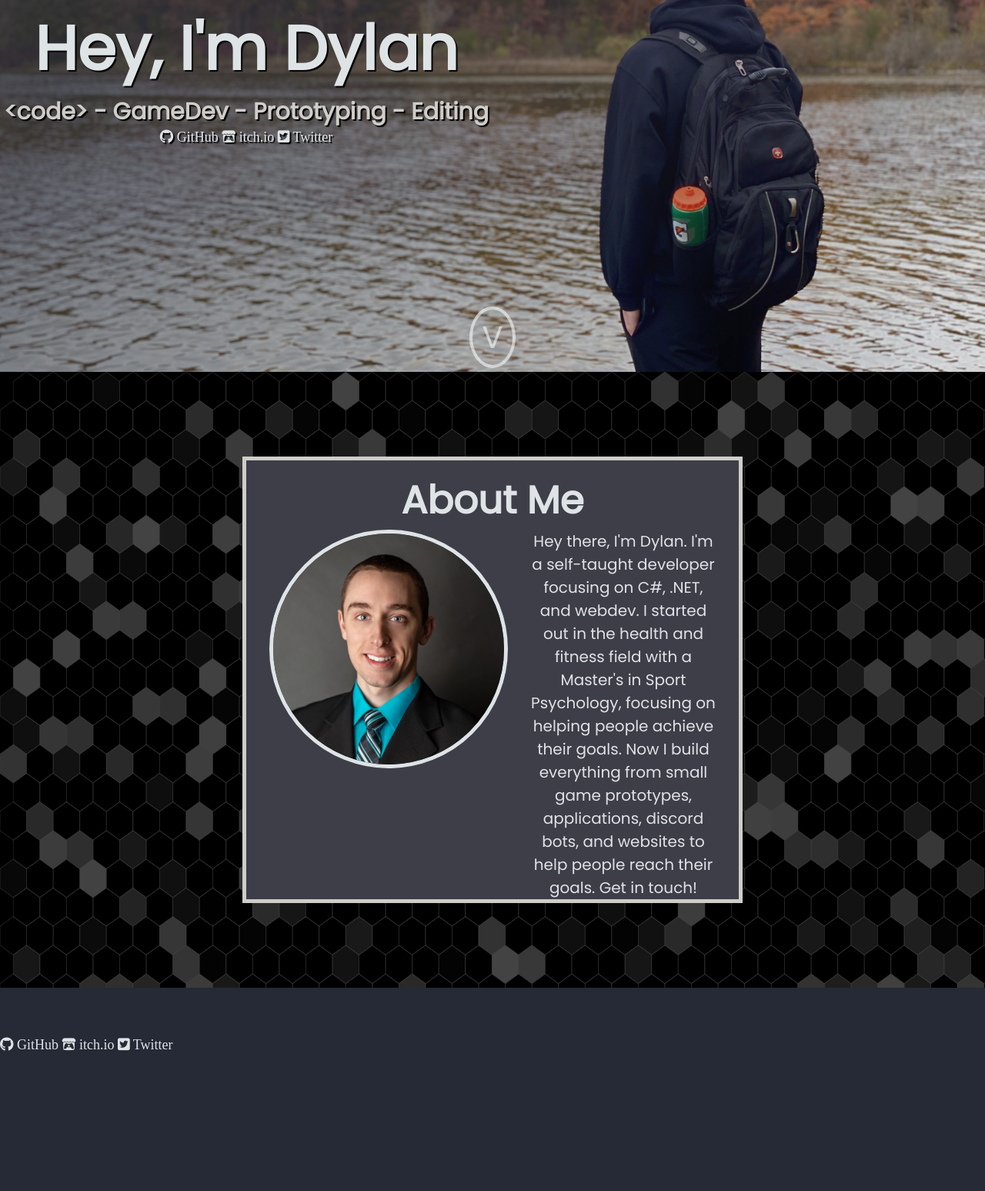
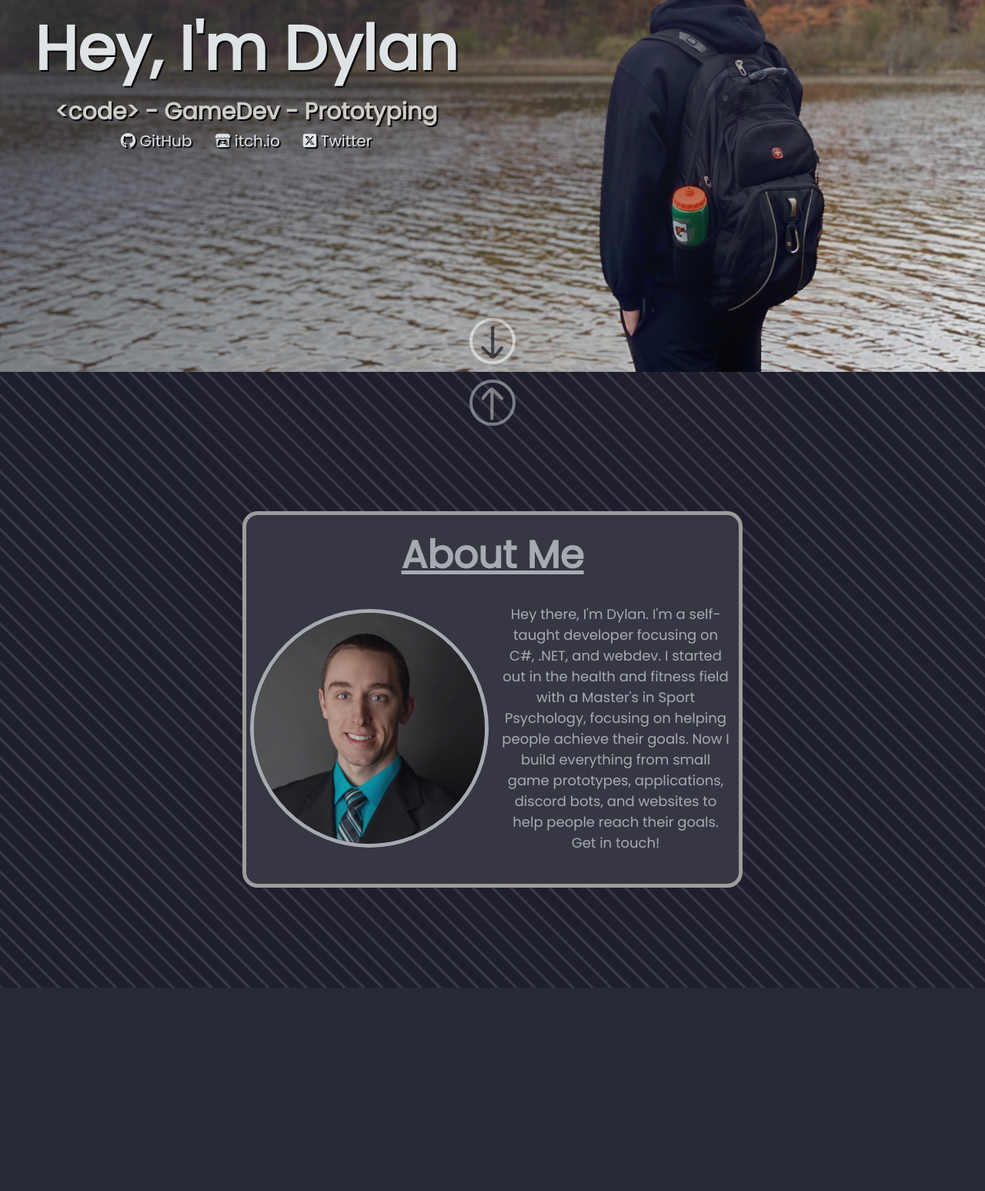
Before and after one commit to dmdylan/PersonalPortfolio, a plain HTML site: page portfolio-webpage.html in a window 1280 px wide. Shown: the part 317-1864 px from the top of the page at 77% size. After the commit the page ends 1600 px from the top, so only its background shows below. Drawn offline with Linux system fonts and the light colour scheme.

Commit message:
About me section and icons
Updated about me spacing, background, and size. Removed contact section and added icons to home page.

```diff
--- a/portfolio-webpage.html
+++ b/portfolio-webpage.html
@@ -7,6 +7,7 @@
     <link rel="preconnect" href="https://fonts.gstatic.com" crossorigin>
     <link href="https://fonts.googleapis.com/css2?family=Poppins&display=swap" rel="stylesheet">
     <link rel="stylesheet" href="styles.css" />
+    <link rel="icon" href="images/headshot-favicon.png" />
     <script src="https://kit.fontawesome.com/9bef5ae416.js" crossorigin="anonymous"></script>
     <script type="text/javascript" src="main.js"></script>
   </head>
@@ -22,9 +23,8 @@
       <section id="home" class="welcome-section">
         <div class="welcome-section-headers">
           <h1>Hey, I'm Dylan</h1>
-          <!-- <h2>I make things</h2> -->
-          <h3>&lt;code&gt; - GameDev - Prototyping - Editing</h3>
-          <div>
+          <h3>&lt;code&gt; - GameDev - Prototyping</h3>
+          <div class="external-links">
             <a
             id="profile-link"
             class="contact-details-button"
@@ -40,18 +40,25 @@
             class="contact-details-button"
             target="_blank"
             href="https://twitter.com/SpartanFanDMD"
-            ><i class="fa-brands fa-square-twitter"></i> Twitter</a>
+            ><i class="fa-brands fa-square-x-twitter"></i> Twitter</a>
           </div>
         </div>
         <div class="gradient"></div>
         <img class="welcome-section-background-img" src="images/dylan-lake.jpg"/>
         <div class="button-container">
-          <button onclick="scrollToSection('about')">V</button>
+          <button onclick="scrollToSection('about')">
+            <img src="images/undraw_straight-arrow.svg" />
+          </button>
         </div>
       </section>
 
       <section id="about" class="about-section">
-        <img src="images/about-section-background.png" class="about-section-background"/>
+        <div class="button-container">
+          <button onclick="scrollToSection('home')">
+            <img src="images/undraw_straight-arrow.svg" />
+          </button>
+        </div>
+        <!-- <img src="images/about-section-background.png" class="about-section-background"/> -->
         <div class="about-container">
           <h2>About Me</h2>
           <div class="about-me-info">
@@ -67,25 +74,6 @@
           </div>
         </div>
       </section>
-
-      <section id="contact" class="contact-section">
-        <a
-        id="profile-link"
-        class="contact-details-button"
-        target="_blank"
-        href="https://github.com/dmdylan"
-        ><i class="fa-brands fa-github"></i> GitHub</a>
-        <a
-        class="contact-details-button"
-        target="_blank"
-        href="https://spartanfandmd.itch.io/"
-        ><i class="fa-brands fa-itch-io"></i> itch.io</a>
-        <a
-        class="contact-details-button"
-        target="_blank"
-        href="https://twitter.com/SpartanFanDMD"
-        ><i class="fa-brands fa-square-twitter"></i> Twitter</a>
-      </section>
     </div>
   </body>
 </html>
--- a/styles.css
+++ b/styles.css
@@ -12,6 +12,7 @@
   --platinum: #dee3e6ff;
   --onyx: #3e3e48ff;
   --silver: #b4aca5ff;
+
 }
 
 *
@@ -54,8 +55,8 @@ a
 {
   margin: auto;
   position: fixed;
-  width: 100%;
-  z-index: 5;
+  width: 30%;
+  z-index: 3;
 }
 
 .nav-list
@@ -108,6 +109,7 @@ a
   width: 50%;
   z-index: 2;
   text-shadow: 2px 2px 1px black;
+  align-content: center;
 }
 
 .welcome-section-background-img
@@ -133,22 +135,36 @@ a
 {
   position: absolute;
   display: flex;
-  bottom: 0;
   width: 100%;
-  height: 10%;
   justify-content: center;
   align-items: center;
+  z-index: 5;
+}
+
+.welcome-section .button-container
+{
+  bottom: 0;
+  margin-bottom: 1rem;
+}
+
+.about-section .button-container
+{
+  top: 0;
+  margin-top: 1rem;
+}
+
+.button-container img
+{
+  scale: .8;
 }
 
 .button-container > button
 {
-  margin-bottom: 1rem;
   width: 6rem;
-  height: 100%;
+  height: 6rem;
   border-radius: 50%;
   font-size: 4rem;
   font-family: 'Poppins', sans-serif;
-  z-index: 2;
   background-color: transparent;
   color: var(--whiteish);
   border: 4px solid var(--whiteish);
@@ -163,6 +179,21 @@ a
   opacity: 1;
   background-color: var(--whiteish);
   color: var(--blackish);
+}
+
+.about-section .button-container > button:hover img
+{
+  filter: none;
+}
+
+.welcome-section .button-container img
+{
+  rotate: 180deg;
+}
+
+.about-section .button-container img
+{
+  filter: invert();
 }
 
 .welcome-section-headers h1
@@ -193,10 +224,14 @@ a
 {
   position: relative;
   width: 100%;
+  height: 100vh;
   margin: 0 auto;
-  min-height: 100vh;
+  /* min-height: 100vh; */
   display: grid;
   isolation: isolate;
+  /* background-color: #1b1a28; */
+  opacity: 0.7;
+  background: repeating-linear-gradient( 45deg, #3e3e48, #3e3e48 3.5px, #1b1a28 3.5px, #1b1a28 17.5px );
 }
 
 .about-section > *
@@ -219,26 +254,31 @@ a
 
 .about-container
 {
+  position: absolute;
   display: flex;
   flex-direction: column;
   width: 50%;
+  align-self: center;
+  justify-self: center;
+  margin-top: 5rem;
   min-height: 50vh;
-  max-height: 80vh;
-  margin: auto;
+  max-height: 70vh;
   background-color: var(--onyx);
-  /* border-radius: 20px; */
+  border-radius: 20px;
   border: 5px solid;
   border-color: var(--timberwolf);
+  padding-bottom: 3rem;
 }
 
 .about-container > h2
 {
-  margin: 1.5rem 0 0 0;
+  margin: 1.5rem 0 1.5rem 0;
   position: relative;
   text-align: center;
   color: var(--platinum);
   font-family: 'Poppins', sans-serif;
   font-size: 5rem;
+  text-decoration: underline;
 }
 
 .about-me-info
@@ -246,8 +286,9 @@ a
   display: grid;
   width: 100%;
   height: 100%;
-  grid-template-columns: auto auto;
-  margin: auto;
+  grid-template-columns: 50% 50%;
+  /* margin: auto auto 3rem auto; */
+  justify-content: center;
 }
 
 .headshot-wrapper
@@ -256,7 +297,7 @@ a
   height: 300px;
   border-radius: 50%;
   overflow: hidden;
-  margin: 0 3rem;
+  margin: auto;
   border: solid 5px var(--platinum);
 }
 
@@ -271,17 +312,17 @@ a
 {
   font-family: 'Poppins', sans-serif;
   margin: auto;
-  margin-right: 3rem;
-  font-size: 2rem;
+  /* margin-right: auto; */
+  font-size: auto;
   text-align: center;
+  padding: 1rem;
 }
 
-.contact-section
+.external-links
 {
-  position: relative;
-  width: 100%;
-  margin: 0 auto;
-  padding: 5% 0 0;
-  background-color: var(--blackish);
-  min-height: 25vh;
+  display: flex;
+  justify-content: center;
+  font-family: 'Poppins', sans-serif;
+  font-size: 2rem;
+  gap: 3rem;
 }
```
Also changed, not shown: images/headshot-favicon.png (added), images/undraw_straight-arrow.svg (added).
